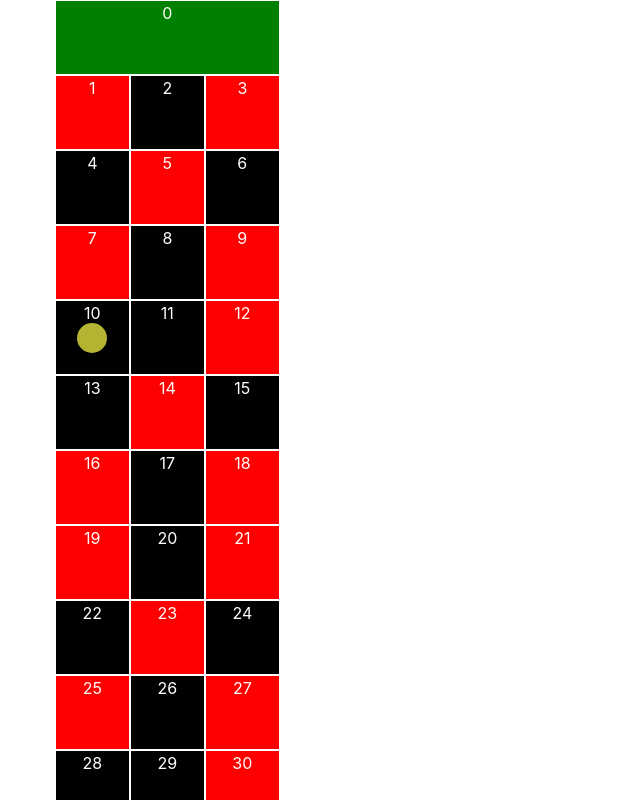
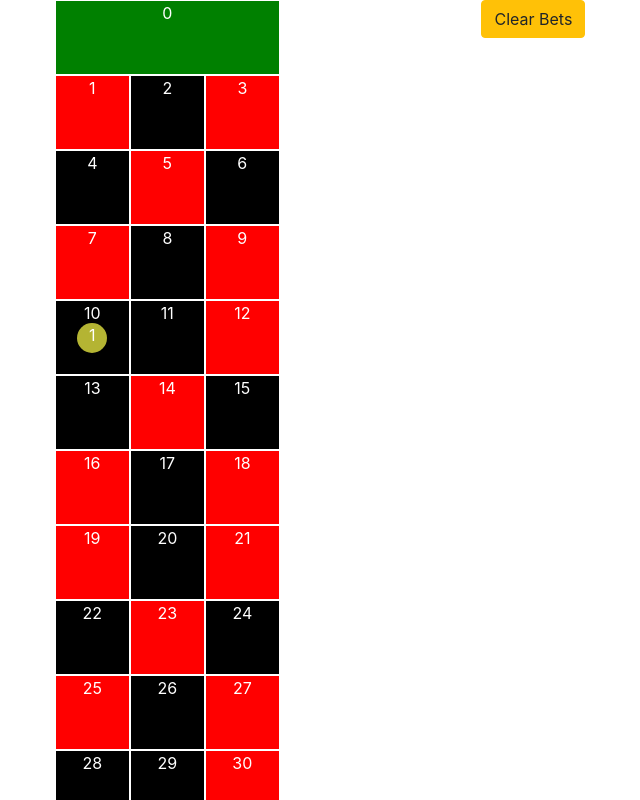
Before and after one commit to Wojtekk77/roulette-simulator, a React (Create React App) app: page / in a window 1280 px wide. Both pictures are taken after a click on the element "10". Shown: the top 800 px of the page, without its empty margins (46-686 px from the left). Built offline with nearby package versions, Linux system fonts and the light colour scheme.

Commit message:
bet with +1 system

```diff
--- /dev/null
+++ b/src/actions/clearAllBetsAction.js
@@ -0,0 +1,6 @@
+export const clearAllBetsAction = (fields) => {
+    return {
+      type: "CLEAR_BETS",
+      fields : fields
+    };
+  };
--- a/src/actions/throwBallAction.js
+++ b/src/actions/throwBallAction.js
@@ -1,6 +1,6 @@
 export const throwBallAction = (fields) => {
   return {
-    type: "SET_BET",
+    type: "SET_ALL_ON_FIELD",
     fields: fields,
   };
 };
--- a/src/components/rouletteBoard/BetOnBoard.js
+++ b/src/components/rouletteBoard/BetOnBoard.js
@@ -2,7 +2,9 @@ import React from "react";
 import "../../styles//MyBet.css";
 
 const BetOnBoard = (props) => {
-  return <div className="bet">{props.bid}</div>;
+
+
+  return <div className="bet">{props.Bid}</div>;
 };
 
 export default BetOnBoard;
--- /dev/null
+++ b/src/components/rouletteBoard/ClearFieldButton.js
@@ -0,0 +1,34 @@
+import React, { Component } from 'react'
+import { connect } from 'react-redux'
+import { clearAllBetsAction } from '../../actions/clearAllBetsAction'
+
+
+const ClearFieldButton = (props) => {
+
+    const handleClearBets = () => {
+        const clearedFields = props.fields.map((field) =>
+        {
+            field.Bid = 0
+            return  field
+        })
+        props.clearBets(clearedFields);
+    }
+
+    return (
+        <div>
+            <button onClick={handleClearBets} className="btn btn-warning">Clear Bets</button>
+        </div>
+    )
+}
+
+const mapStateToProps = (state) => {
+    return { fields : state.fields  }
+}
+
+const mapDispatchToProps = (dispatch) => {
+    return {
+        clearBets : (fields) => dispatch(clearAllBetsAction(fields))
+    }
+}
+
+export default connect(mapStateToProps, mapDispatchToProps)(ClearFieldButton)
--- a/src/components/rouletteBoard/FieldOnBoard.js
+++ b/src/components/rouletteBoard/FieldOnBoard.js
@@ -9,6 +9,7 @@ const FieldOnBoard = (props) => {
   const dispatch = useDispatch();
 
   return (
+
     <>
       <div
         onClick={props.click}
@@ -16,7 +17,7 @@ const FieldOnBoard = (props) => {
       >
         {props.number}
         {/* {ballOnField ? <Ball /> : null} */}
-        {myBetOnField ? <BetOnBoard bid={props.bid} /> : null}
+        {myBetOnField ? <BetOnBoard Bid={props.Bid} /> : null}
       </div>
     </>
   );
--- a/src/components/rouletteBoard/RouletteBoard.js
+++ b/src/components/rouletteBoard/RouletteBoard.js
@@ -4,19 +4,18 @@ import FieldOnBoard from "./FieldOnBoard.js";
 import "../../styles/RouletteBoard.css";
 import { setBetAction } from "../../actions/setBetAction";
 import { connect } from "react-redux";
+import ClearFieldButton from "./ClearFieldButton"
 const RouletteBoard = (props) => {
   const store = useSelector((state) => state);
 
-  const dispatch = useDispatch();
-
-  const handleClickField = (id, color, isBet) => {
+  const handleClickField = (id) => {
     const fields = store.fields.map((field) => {
       if (field.id == id) {
-        field.isBet = !isBet;
+        field.Bid = (field.Bid + 1) % 5;
       }
       return field;
     });
-    dispatch(setBetAction(fields));
+    props.setBetOnField(fields);
   };
 
   const fields = props.fields.map((field) => (
@@ -24,9 +23,10 @@ const RouletteBoard = (props) => {
       key={field.id}
       number={field.id}
       color={field.color}
-      click={() => handleClickField(field.id, field.color, field.isBet)}
-      isBet={field.isBet}
+      click={() => handleClickField(field.id)}
+      isBet={field.Bid > 0}
       ballOnField={field.ballOnField}
+      Bid={field.Bid}
     />
   ));
 
@@ -36,6 +36,9 @@ const RouletteBoard = (props) => {
         <div className="row align-item-center">
           <div className="col-md-4">
             <div className="board">{fields}</div>
+          </div>
+          <div className="col-md-4">
+            <div className="board"><ClearFieldButton/></div>
           </div>
         </div>
       </div>
@@ -49,12 +52,9 @@ const mapStateToProps = (state) => ({
 
 const mapDispatchToProps = (dispatch) => {
   return {
-    // dispatching actions returned by action creators
-    // increment: () => dispatch(increment()),
-    // decrement: () => dispatch(decrement()),
-    // reset: () => dispatch(reset()),
+     setBetOnField: (fields) => dispatch(setBetAction(fields)),
   };
 };
 
-export default connect(mapStateToProps, {})(RouletteBoard);
+export default connect(mapStateToProps, mapDispatchToProps)(RouletteBoard);
 // mapStateToProps pozwala nam połączyć się ze storem i przekazać to od razu do propsów
--- a/src/reducers/rouletteReducer.js
+++ b/src/reducers/rouletteReducer.js
@@ -57,6 +57,9 @@ export const rouletteReducer = (state = initialState, action) => {
       return { ...state, users: action.people, isLoaded: true };
     case "DELETE_PERSON":
       return { ...state, users: action.people };
+    case "CLEAR_BETS":
+      console.log("to dzialas?")
+      return { ...state, fields: action.fields };
     default:
       return state;
   }
```
Also changed, not shown: src/components/rouletteBoard/ThrowBallButton.js (+15 -5 lines).
